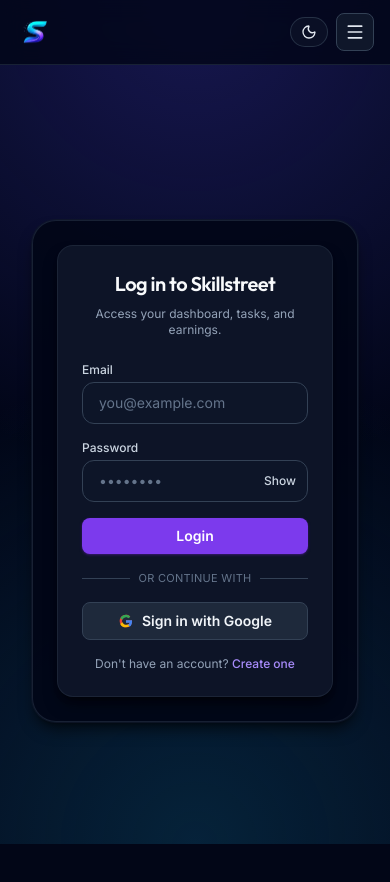
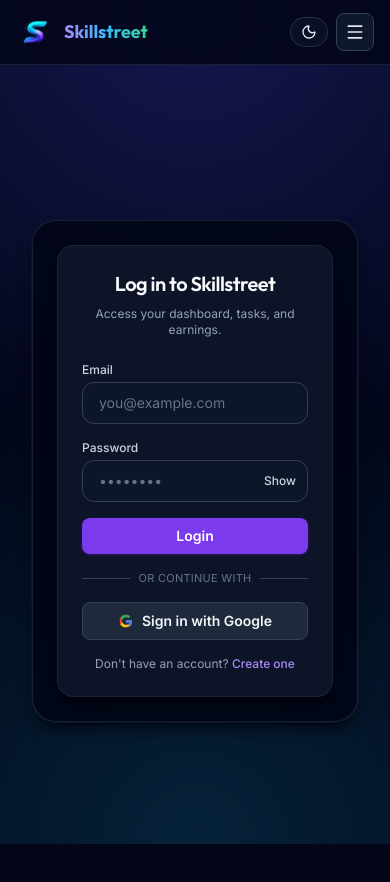
Before and after one commit to hackersclub24/TaskConnect, a React (Vite) app in the folder frontend/: page /login in a window 390 px wide. Shown: the top 882 px of the page. Built offline with nearby package versions, Linux system fonts and the light colour scheme; no server answers.

Commit message:
fix: adjust Navbar styles for better responsiveness and update API base URL configuration

```diff
--- a/frontend/src/components/Navbar.jsx
+++ b/frontend/src/components/Navbar.jsx
@@ -130,24 +130,24 @@
             <Link
               to="/"
               onClick={closeMobileMenu}
-              className="flex shrink-0 items-center gap-2 transition-opacity hover:opacity-90"
+              className="flex min-w-0 flex-1 items-center gap-2 transition-opacity hover:opacity-90 sm:flex-none"
             >
               <img
                 src="/skillstreet-icon.png"
                 alt="Skillstreet logo"
                 className="h-10 w-10 object-contain"
               />
-              <div className="hidden flex-col leading-tight sm:flex">
+              <div className="min-w-0 flex flex-col leading-tight">
                 <span className="bg-gradient-to-r from-primary-600 via-sky-500 to-emerald-500 bg-clip-text text-lg font-bold text-transparent font-heading dark:from-primary-400 dark:via-sky-400 dark:to-emerald-400">
                   Skillstreet
                 </span>
-                <span className="text-[11px] font-medium text-slate-500 dark:text-slate-400">
+                <span className="hidden text-[11px] font-medium text-slate-500 dark:text-slate-400 sm:block">
                   Built for busy college deadlines
                 </span>
               </div>
             </Link>
 
-            <div className="flex items-center gap-2">
+            <div className="flex shrink-0 items-center gap-2">
               <button
                 type="button"
                 onClick={onToggleTheme}
@@ -161,7 +161,7 @@
               {token && tokenBalance !== null && (
                 <button
                   onClick={() => setShowPremiumModal(true)}
-                  className="flex items-center gap-1.5 rounded-full border border-amber-200 bg-amber-50 px-2.5 py-1.5 text-amber-700 transition-colors hover:bg-amber-100 dark:border-amber-500/40 dark:bg-amber-500/10 dark:text-amber-300 dark:hover:bg-amber-500/20 sm:px-3"
+                  className="hidden items-center gap-1.5 rounded-full border border-amber-200 bg-amber-50 px-2.5 py-1.5 text-amber-700 transition-colors hover:bg-amber-100 dark:border-amber-500/40 dark:bg-amber-500/10 dark:text-amber-300 dark:hover:bg-amber-500/20 sm:flex sm:px-3"
                 >
                   <Coins className="h-4 w-4" />
                   <span className="hidden text-xs font-semibold sm:inline">{tokenBalance}</span>
--- a/frontend/src/services/api.js
+++ b/frontend/src/services/api.js
@@ -1,8 +1,8 @@
 import axios from "axios";
 
 const API_BASE_URL =
-  import.meta.env.VITE_API_BASE_URL || "https://taskconnect-pyxy.onrender.com/api";
-  // import.meta.env.VITE_API_BASE_URL || "http://127.0.0.1:8000/api";
+  // import.meta.env.VITE_API_BASE_URL || "https://taskconnect-pyxy.onrender.com/api";
+  import.meta.env.VITE_API_BASE_URL || "http://127.0.0.1:8000/api";
 
 const API_ORIGIN = API_BASE_URL.replace(/\/api\/?$/, "");
 
```
